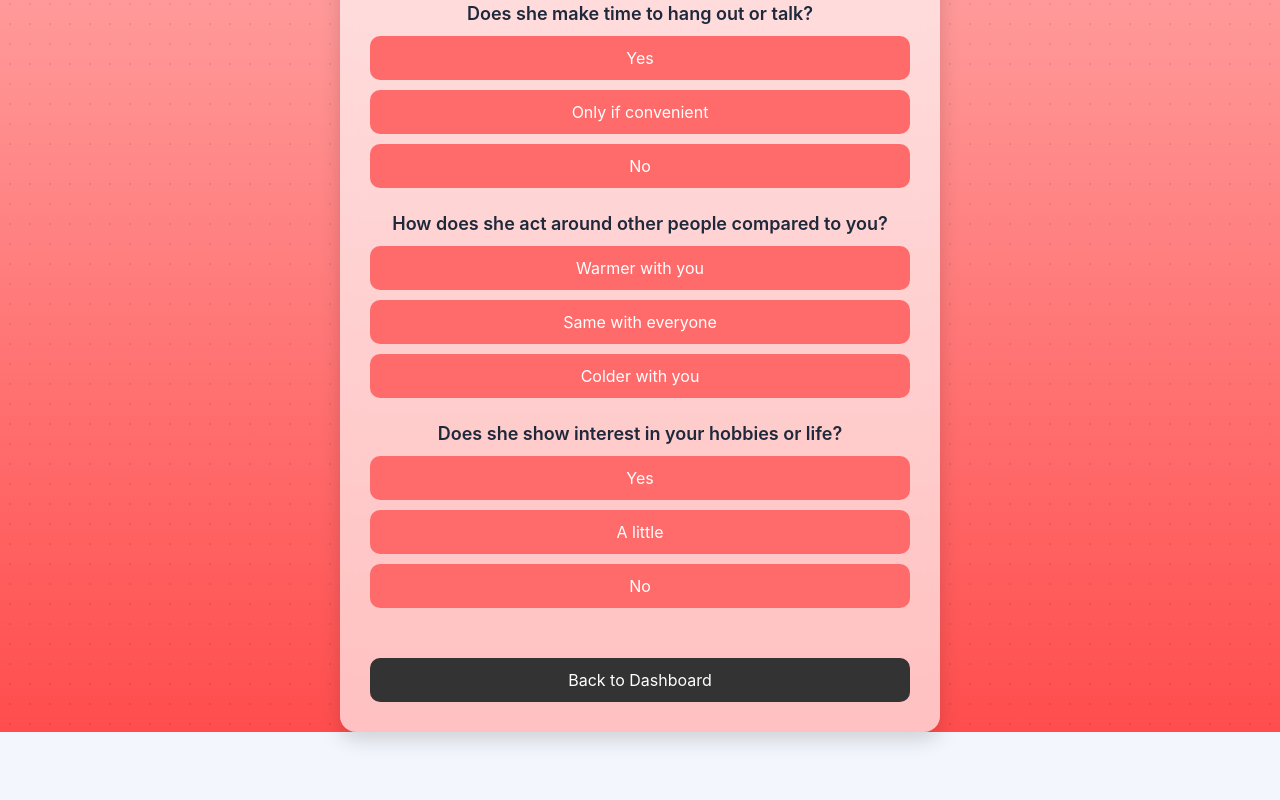
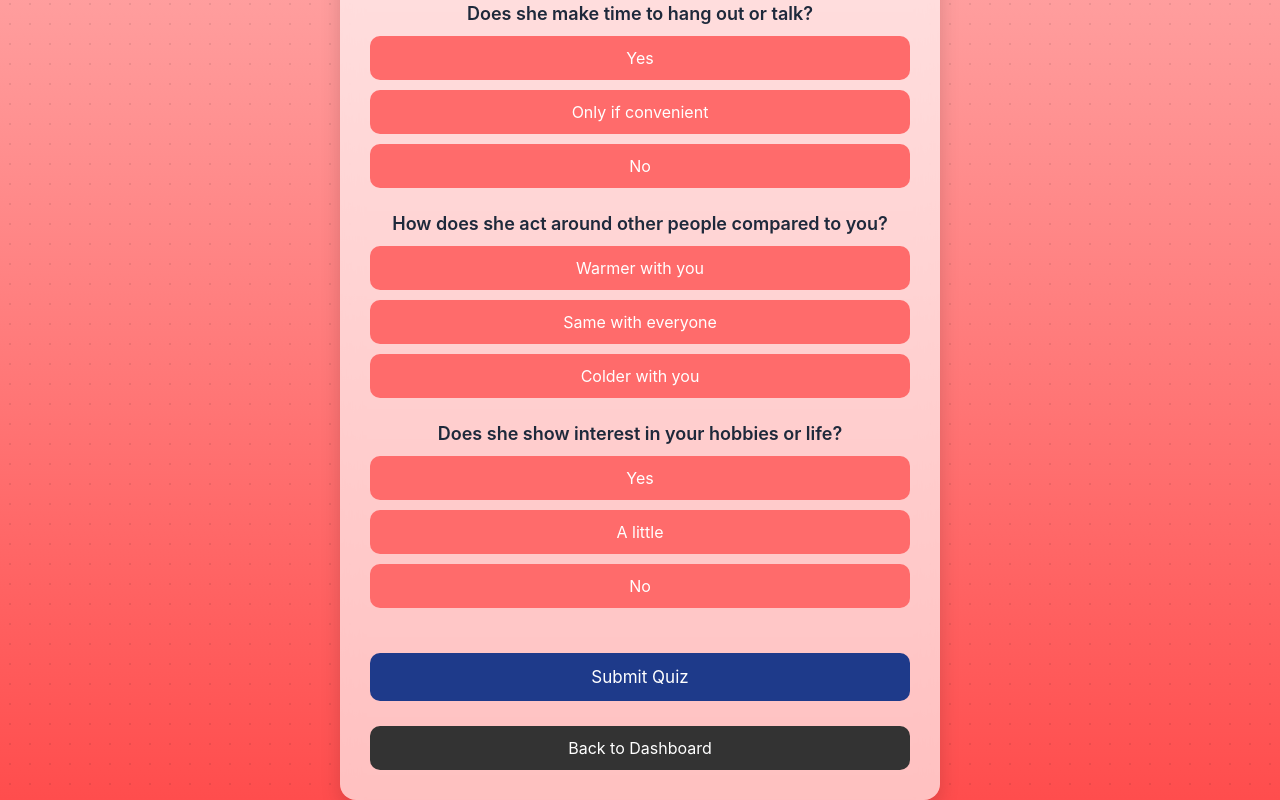
Before and after one commit to TammyforIT/quizappfrontend, a React (Vite) app: page /quiz in a window 1280 px wide. Shown: the part 966-1766 px from the top of the page. Before the commit the page ends 1698 px from the top, so only its background shows below. Built offline with nearby package versions, Linux system fonts and the light colour scheme.

Commit message:
dashboard size

```diff
--- a/src/pages/Quiz.css
+++ b/src/pages/Quiz.css
@@ -75,3 +75,23 @@
 .back-btn:hover {
   background: #000;
 }
+.quiz-btn.selected {
+  background: #ff3b3b;
+  transform: scale(1.03);
+}
+.submit-btn {
+  margin-top: 20px;
+  width: 100%;
+  padding: 14px;
+  border-radius: 10px;
+  border: none;
+  background: #1e3a8a;
+  color: white;
+  font-size: 17px;
+  cursor: pointer;
+  transition: 0.2s;
+}
+
+.submit-btn:hover {
+  background: #1e40af;
+}
--- a/src/pages/Quiz.jsx
+++ b/src/pages/Quiz.jsx
@@ -5,7 +5,7 @@ import QuizResults from "./QuizResults";
 import "./Quiz.css";
 
 export default function Quiz() {
-  const [answers, setAnswers] = useState([]);
+  const [answers, setAnswers] = useState(Array(quizQuestions.length).fill(null));
   const [done, setDone] = useState(false);
   const navigate = useNavigate();
 
@@ -13,10 +13,15 @@ export default function Quiz() {
     const updated = [...answers];
     updated[qIndex] = optionIndex;
     setAnswers(updated);
+  }
 
-    if (updated.length === quizQuestions.length && !updated.includes(undefined)) {
-      setDone(true);
+  function submitQuiz() {
+    const allAnswered = answers.every(a => a !== null);
+    if (!allAnswered) {
+      alert("Please answer all questions before submitting.");
+      return;
     }
+    setDone(true);
   }
 
   if (done) return <QuizResults answers={answers} />;
@@ -34,7 +39,7 @@ export default function Quiz() {
               {q.options.map((opt, j) => (
                 <button
                   key={j}
-                  className="quiz-btn"
+                  className={`quiz-btn ${answers[i] === j ? "selected" : ""}`}
                   onClick={() => chooseOption(i, j)}
                 >
                   {opt}
@@ -44,6 +49,10 @@ export default function Quiz() {
           </div>
         ))}
 
+        <button className="submit-btn" onClick={submitQuiz}>
+          Submit Quiz
+        </button>
+
         <button className="back-btn" onClick={() => navigate("/dashboard")}>
           Back to Dashboard
         </button>
```
